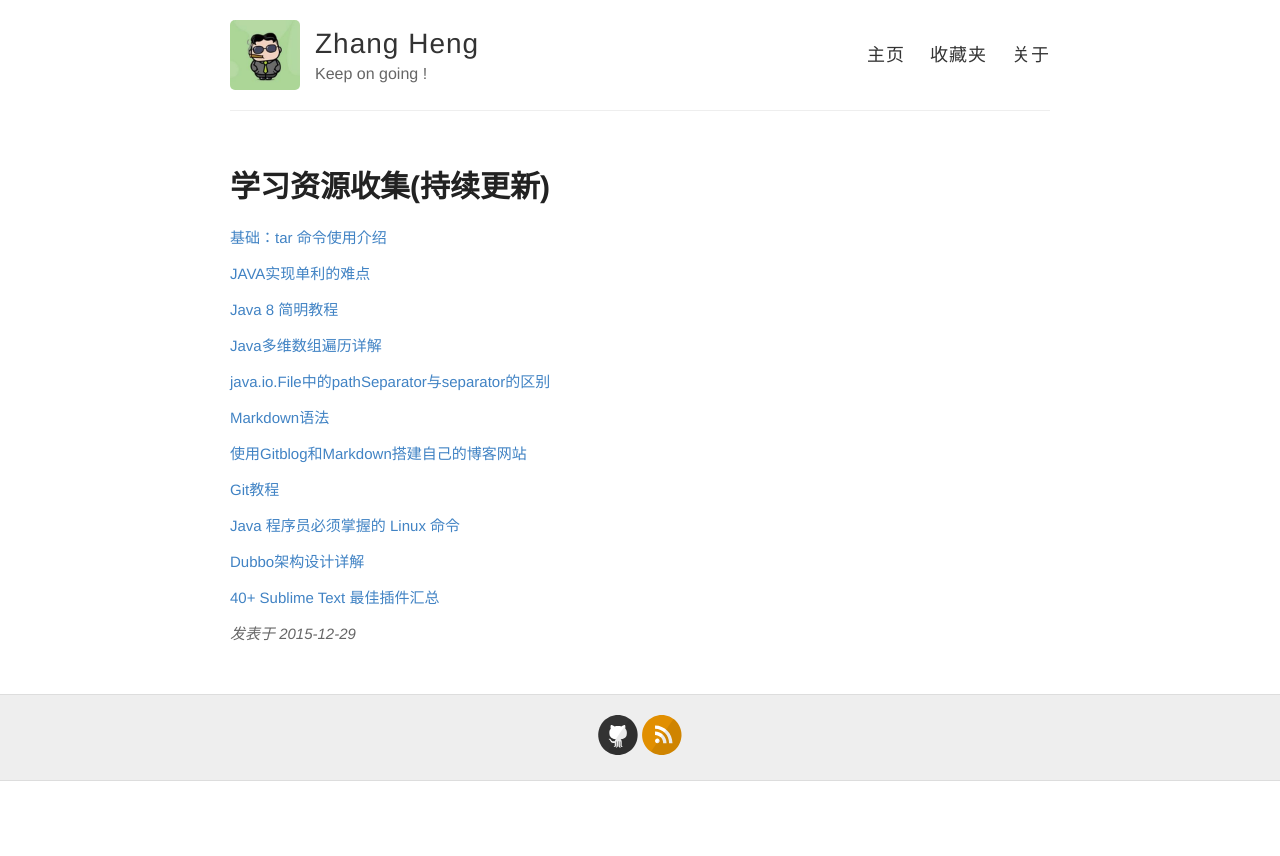
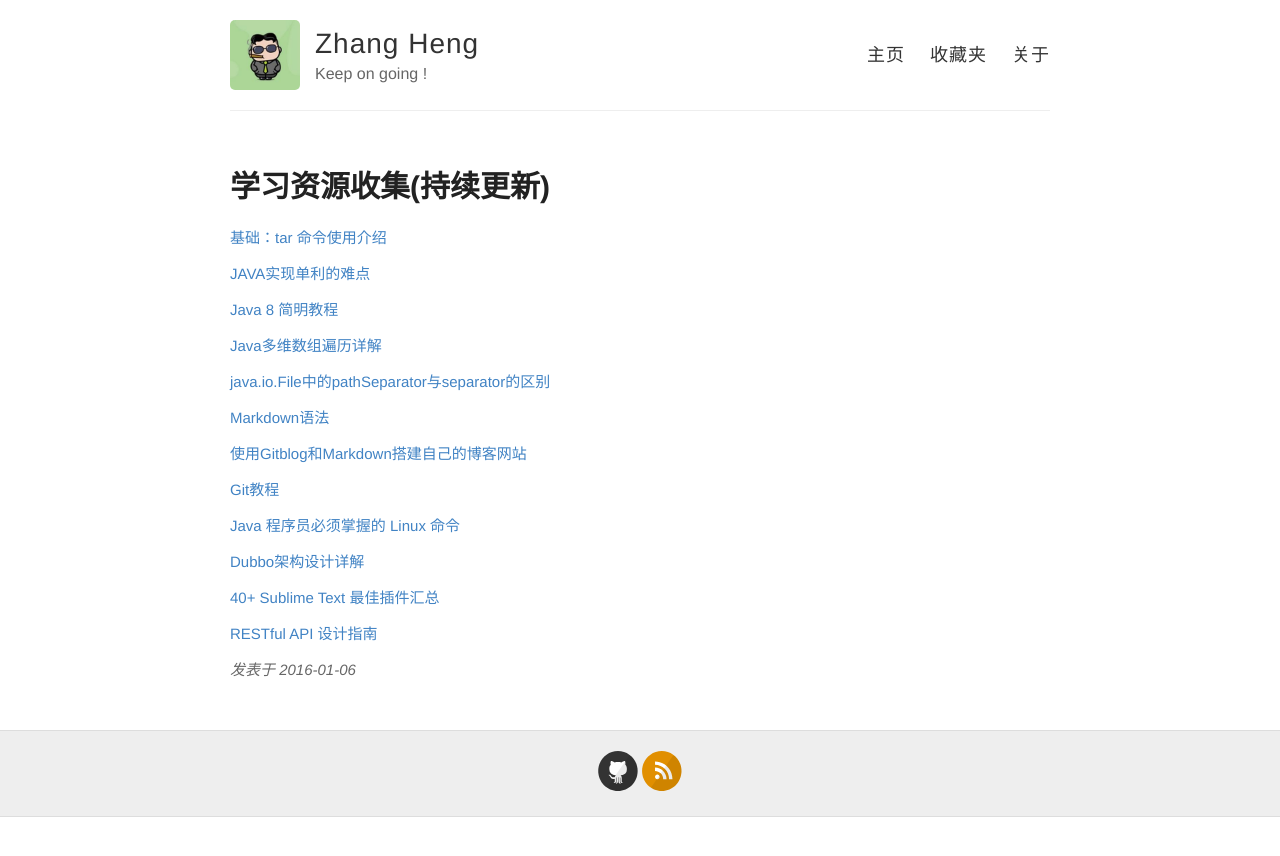
Before and after one commit to daniel163/daniel163.github.io, a Jekyll site: the page built from _posts/2016-01-06-information.md, in a window 1280 px wide. Shown: the top 856 px of the page. Built offline with Jekyll 4.4.1, drawn with Linux system fonts in a browser that asks for light colours; Markdown is read by kramdown in place of the engine named in the settings.

Commit message:
更新文章

```diff
--- a/_posts/2015-12-29-information.md
+++ b/_posts/2016-01-06-information.md
@@ -42,3 +42,6 @@ title: 学习资源收集(持续更新)
 
 
 <p><a href="http://www.codeceo.com/article/best-sublime-text-plugins.html" target="_blank">40+ Sublime Text 最佳插件汇总</a></p>
+
+
+<p><a href="http://www.ruanyifeng.com/blog/2014/05/restful_api.html" target="_blank">RESTful API 设计指南</a></p>
```
